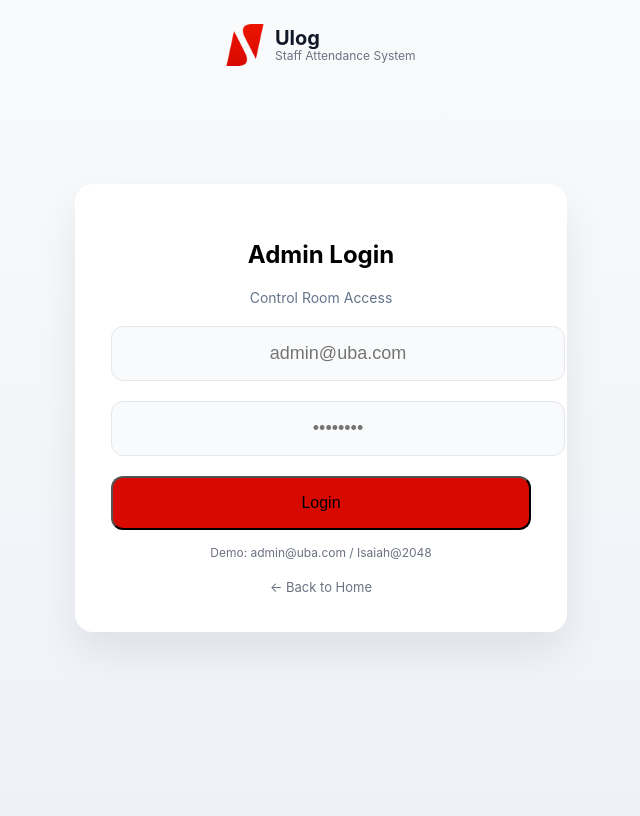
After one commit to KehindeDaniels/uLog, a Django app: page /login/ in a window 1280 px wide. The commit adds this page. Shown: the whole page, without its empty margins (319-959 px from the left). Run offline with Django 5.2, Linux system fonts and the light colour scheme.

Commit message:
Implement user authentication with login and logout functionality

```diff
--- /dev/null
+++ b/apps/accounts/urls.py
@@ -0,0 +1,7 @@
+from django.urls import path
+from .views import login_view, logout_view
+
+urlpatterns = [
+    path("login/", login_view),
+    path("logout/", logout_view),
+]
--- a/apps/accounts/views.py
+++ b/apps/accounts/views.py
@@ -1,3 +1,27 @@
-from django.shortcuts import render
+from django.shortcuts import render, redirect
 
-# Create your views here.
+
+def login_view(request):
+    # If already logged in → go to dashboard
+    if request.session.get("is_authenticated"):
+        return redirect("/control/")
+
+    error = None
+
+    if request.method == "POST":
+        email = request.POST.get("email")
+        password = request.POST.get("password")
+
+        if email == "admin@uba.com" and password == "Isaiah@2048":
+            request.session["is_authenticated"] = True
+            request.session["user_email"] = email
+            return redirect("/control/")
+        else:
+            error = "Invalid email or password"
+
+    return render(request, "accounts/login.html", {"error": error})
+
+
+def logout_view(request):
+    request.session.flush()
+    return redirect("/login/")
--- a/config/urls.py
+++ b/config/urls.py
@@ -21,4 +21,5 @@ urlpatterns = [
     path('admin/', admin.site.urls),
     path("control/", include("apps.dashboard.urls")),
     path("", include("apps.clocking.urls")),
+    path("", include("apps.accounts.urls")),
 ]
--- a/static/css/clocking.css
+++ b/static/css/clocking.css
@@ -223,3 +223,18 @@ button:hover {
   border-radius: 12px;
   margin-top: 20px;
 }
+
+.back-home {
+  margin-top: 16px;
+}
+
+.back-home a {
+  font-size: 13px;
+  color: #6b7280;
+  text-decoration: none;
+  transition: 0.2s;
+}
+
+.back-home a:hover {
+  color: #d70900;
+}
--- /dev/null
+++ b/templates/accounts/login.html
@@ -0,0 +1,30 @@
+{% extends "partials/clocking_base.html" %}
+<!--  -->
+{% block content %}
+
+<div class="card">
+  <h2>Admin Login</h2>
+  <div class="card-sub">Control Room Access</div>
+
+  {% if error %}
+  <div class="error">{{ error }}</div>
+  {% endif %}
+
+  <form method="POST">
+    {% csrf_token %}
+
+    <input name="email" placeholder="admin@uba.com" required />
+    <input name="password" type="password" placeholder="••••••••" required />
+
+    <button>Login</button>
+  </form>
+
+  <p style="margin-top: 15px; font-size: 12px; color: #6b7280">
+    Demo: admin@uba.com / Isaiah@2048
+  </p>
+  <div class="back-home">
+    <a href="/">← Back to Home</a>
+  </div>
+</div>
+
+{% endblock %}
--- a/templates/partials/_nav.html
+++ b/templates/partials/_nav.html
@@ -21,4 +21,7 @@
       Staff Management
     </a>
   </div>
+  <div class="nav-right">
+    <a href="/logout/" class="logout-btn">Logout</a>
+  </div>
 </nav>
```
Also changed, not shown: apps/accounts/decorators.py (added, +8 -0 lines), apps/dashboard/views.py (+9 -5 lines), static/css/dashboard.css (+17 -0 lines), db.sqlite3.
